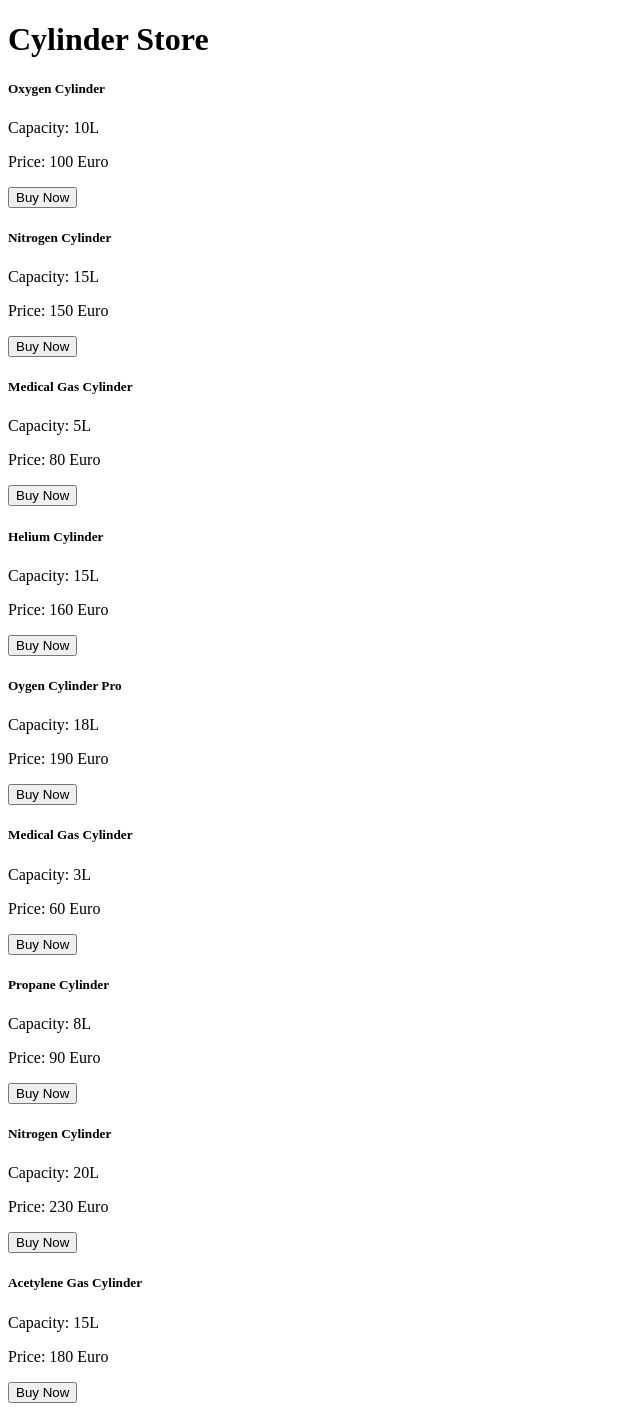
After one commit to vinitha20018616/CylinderStore, a Flask app: page /main in a window 1280 px wide. The commit adds this page. Shown: the whole page, without its empty margins (0-640 px from the left). Run offline with Flask 3, Linux system fonts and the light colour scheme; some libraries are stand-ins or nearby versions.

Commit message:
Added mainPage for Web app

```diff
--- a/app.py
+++ b/app.py
@@ -2,8 +2,24 @@ from flask import *
 from flask_pymongo import PyMongo
 
 app = Flask(__name__)
-app.config["MONGO_URI"] = "mongodb://localhost:27017/CylinderStore"
+app.config["MONGO_URI"] = "mongodb://localhost:27017/Gbook"
 mongo = PyMongo(app)
+
+@app.route('/insert_data', methods=['POST'])
+def insert_data():
+    username = request.form['username']
+    print(username,flush=True)
+    email = request.form['email']
+    password = request.form['password']
+    confirm_password = request.form['confirmPassword']
+
+    if password != confirm_password:
+        return jsonify({"message": "Passwords do not match"})
+
+    collection = mongo.db.users
+    result = collection.insert_one({"username": username, "email": email, "password": password})
+
+    return redirect('/main')
 
 
 @app.route('/')
@@ -11,5 +27,23 @@ def mainPage():
     return render_template('register.html')
 
 
+cylinders = [
+    {'name': 'Oxygen Cylinder', 'image': 'img/cylinder1.jpg', 'price': 100, 'capacity': '10L'},
+    {'name': 'Nitrogen Cylinder', 'image': 'img/cylinder2.jpg', 'price': 150, 'capacity': '15L'},
+    {'name': 'Medical Gas Cylinder', 'image': 'img/cylinder3.jpg', 'price': 80, 'capacity': '5L'},
+    {'name': 'Helium Cylinder', 'image': 'img/cylinder4.jpg', 'price': 160, 'capacity': '15L'},
+    {'name': 'Oygen Cylinder Pro', 'image': 'img/cylinder5.jpg', 'price': 190, 'capacity': '18L'},
+    {'name': 'Medical Gas Cylinder', 'image': 'img/cylinder6.jpg', 'price': 60, 'capacity': '3L'},
+    {'name': 'Propane Cylinder', 'image': 'img/cylinder7.jpg', 'price': 90, 'capacity': '8L'},
+    {'name': 'Nitrogen Cylinder', 'image': 'img/cylinder8.jpg', 'price': 230, 'capacity': '20L'},
+    {'name': 'Acetylene Gas Cylinder', 'image': 'img/cylinder9.jpg', 'price': 180, 'capacity': '15L'}
+]
+
+
+@app.route('/main')
+def main():
+    return render_template('mainPage.html', cylinders=cylinders)
+
+
 if __name__ == '__main__':
     app.run(debug=True)
--- /dev/null
+++ b/templates/mainPage.html
@@ -0,0 +1,27 @@
+<!DOCTYPE html>
+<html>
+<head>
+    <title>Cylinder Store</title>
+</head>
+
+<body>
+    <div>
+        <h1>Cylinder Store</h1>
+        <div>
+            {% for cylinder in cylinders %}
+            <div>
+                <div>
+                    <div>
+                        <h5>{{ cylinder.name }}</h5>
+                        <p>Capacity: {{ cylinder.capacity }}</p>
+                        <p>Price: {{ cylinder.price }} Euro</p>
+                        <a href="#"><button>Buy Now</button></a>
+                    </div>
+                </div>
+            </div>
+            {% endfor %}
+        </div>
+    </div>
+
+</body>
+</html>
--- a/templates/register.html
+++ b/templates/register.html
@@ -18,7 +18,7 @@
 
     <div class="container">
         <h2 class="text-center">Register</h2>
-        <form id="registrationForm">
+        <form id="registrationForm" action="http://127.0.0.1:5000/insert_data" method="post">
             <div class="form-group">
                 <label for="username">Username:</label>
                 <input type="text" class="form-control" id="username" name="username" required>
```
